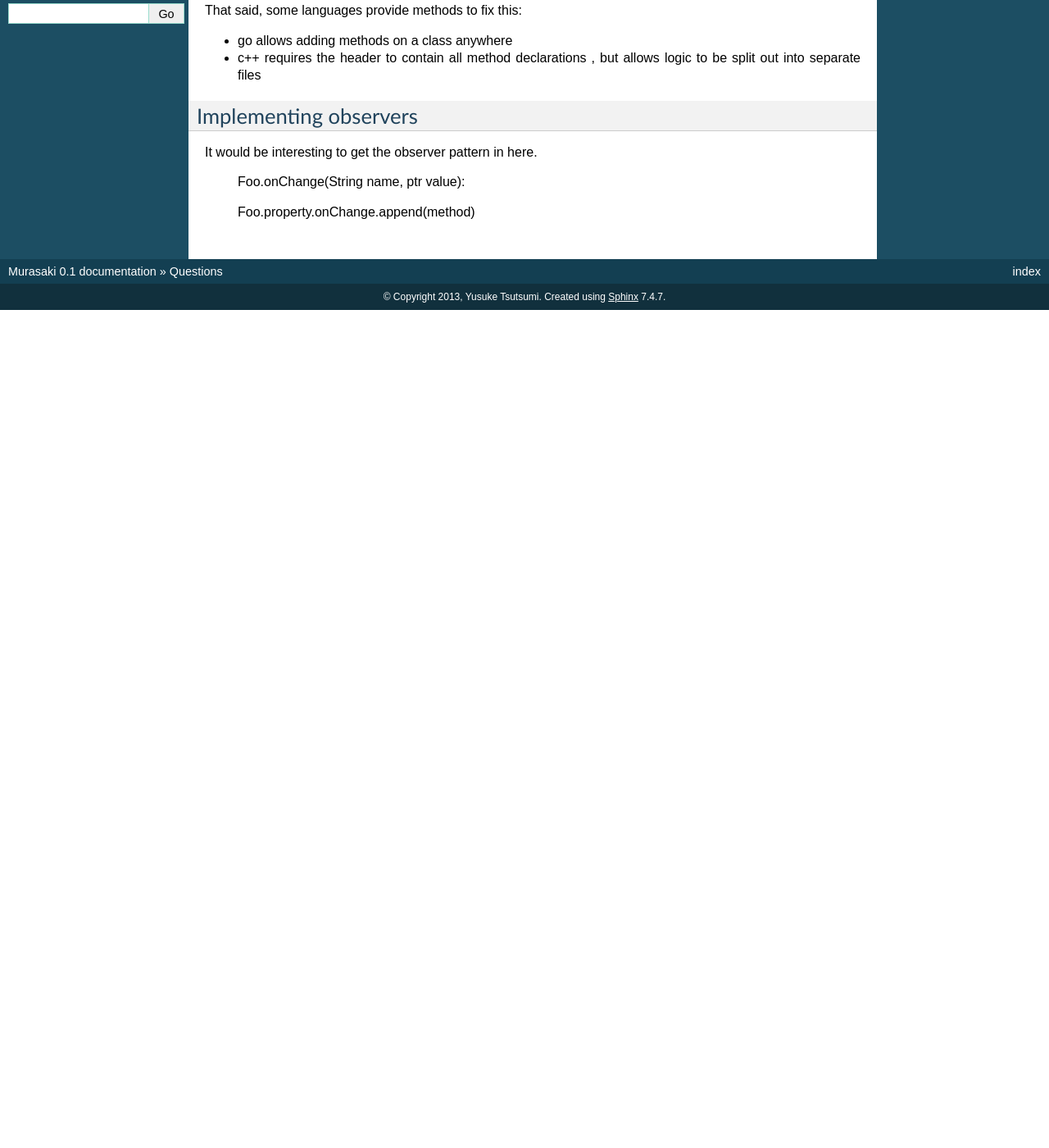
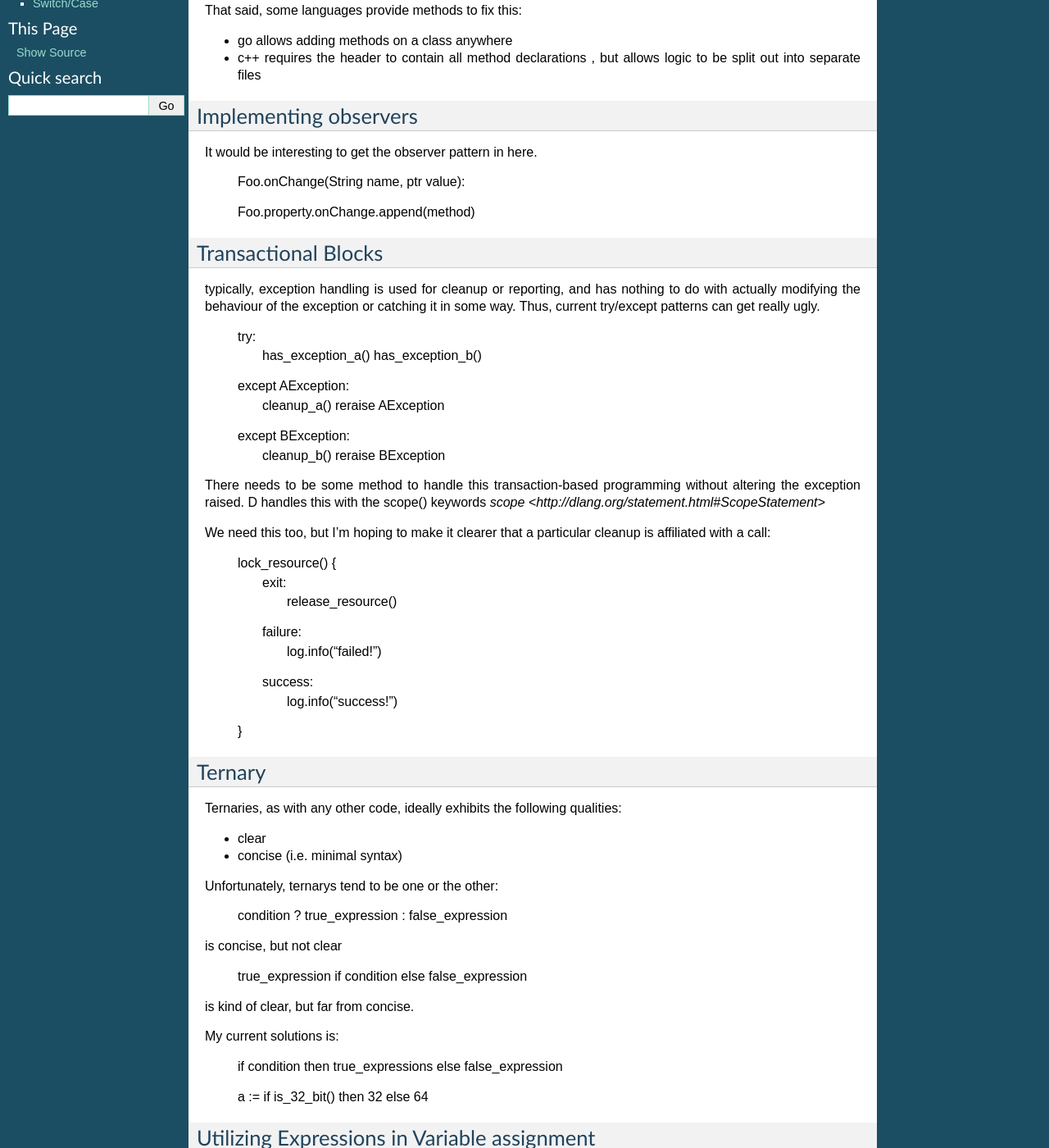
Before and after one commit to toumorokoshi/greyhawk-language, a Sphinx documentation site: the page built from docs/questions.rst, in a window 1280 px wide and 1400 px high, scrolled down 270 px. Shown: the whole window at 82% size. Built offline with Sphinx 7.4.7, drawn with Linux system fonts in a browser that asks for light colours; before the commit the page ends 900 px from its top, so only the background shows below that; some of the changed text lies outside the part shown.

Commit message:
Adding more statements * docs/questions.rst:

```diff
--- a/docs/questions.rst
+++ b/docs/questions.rst
@@ -24,3 +24,104 @@ It would be interesting to get the observer pattern in here.
     Foo.onChange(String name, ptr value):
 
     Foo.property.onChange.append(method)
+
+Transactional Blocks
+====================
+
+typically, exception handling is used for cleanup or reporting, and
+has nothing to do with actually modifying the behaviour of the
+exception or catching it in some way. Thus, current try/except patterns can get really ugly.
+
+
+    try:
+        has_exception_a()
+        has_exception_b()
+    except AException:
+        cleanup_a()
+        reraise AException
+    except BException:
+        cleanup_b()
+        reraise BException
+
+There needs to be some method to handle this transaction-based
+programming without altering the exception raised. D handles this with
+the scope() keywords `scope <http://dlang.org/statement.html#ScopeStatement>`
+
+We need this too, but I'm hoping to make it clearer that a particular cleanup is affiliated with a call:
+
+    lock_resource() {
+        exit:
+            release_resource()
+        failure:
+            log.info("failed!")
+        success:
+            log.info("success!")
+    }
+
+Ternary
+=======
+
+Ternaries, as with any other code, ideally exhibits the following qualities:
+
+* clear
+* concise (i.e. minimal syntax)
+
+Unfortunately, ternarys tend to be one or the other:
+
+    condition ? true_expression : false_expression
+
+is concise, but not clear
+
+    true_expression if condition else false_expression
+
+is kind of clear, but far from concise.
+
+My current solutions is:
+
+    if condition then true_expressions else false_expression
+
+    a := if is_32_bit() then 32 else 64
+
+Utilizing Expressions in Variable assignment
+============================================
+
+It's common to allow variable assignment in expressions:
+
+    a := 32 if conditional_expressions() else 16
+
+By making more statements into expressions, one can have more concise code:
+
+(a la rust):
+
+    let price =
+        if item == "salad" {
+            2.50
+        } else if item == "muffin" {
+            2.25
+        } else {
+            2
+        }
+
+Casting
+=======
+
+Two potential ways to cast:
+
+    ((foo) x).method()
+    (x as foo).method()
+
+Syntax Extensions
+=================
+
+I'm not sure about this one, but rust has an interesting idea of extending the base syntax by adding top-level methods:
+
+    go!(thread_body)
+
+syntax extensions are denoted by a '!', to show that they are not part
+of the standard keywords. This may be a nice way of implementing
+bolt-commands, and a greate way of distinguishing between a built-in
+
+Switch/Case
+===========
+
+Switch/Case statements should have no falling through (only evaluate the matching statement)
```
